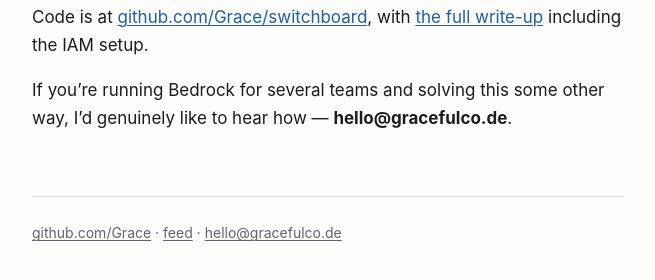
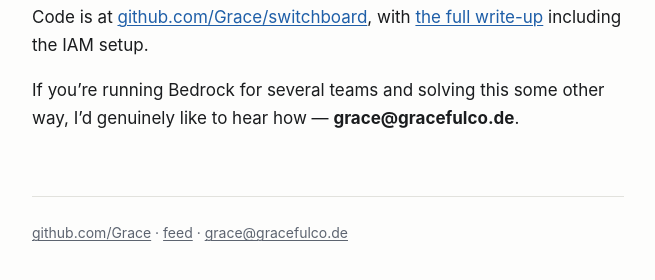
Before and after one commit to Grace/grace.github.io, a Jekyll site: the page built from _posts/2026-09-04-bedrock-bill-one-identity.md, in a window 1280 px wide and 900 px high, scrolled down 3269 px. Shown: the part 560-840 px from the top of the window, without its empty margins (312-967 px from the left). Built offline with Jekyll 4.4.1, drawn with Linux system fonts in a browser that asks for light colours.

Commit message:
Correct the contact email to grace@gracefulco.de
hello@ was wrong and had been published, so anyone who wrote to it may have
bounced.

Co-Authored-By: Claude Opus 5 (1M context) <noreply@anthropic.com>
Claude-Session: https://claude.ai/code/session_01CP8HAD5qh9N9t5FSZ7w4H7

```diff
--- a/_layouts/default.html
+++ b/_layouts/default.html
@@ -19,7 +19,7 @@
 <footer class="site">
   <a href="https://github.com/{{ site.github_username }}">github.com/{{ site.github_username }}</a> ·
   <a href="{{ '/feed.xml' | relative_url }}">feed</a> ·
-  <a href="mailto:hello@gracefulco.de">hello@gracefulco.de</a>
+  <a href="mailto:grace@gracefulco.de">grace@gracefulco.de</a>
 </footer>
 </body>
 </html>
--- a/_posts/2026-09-04-bedrock-bill-one-identity.md
+++ b/_posts/2026-09-04-bedrock-bill-one-identity.md
@@ -139,4 +139,4 @@ with [the full write-up](https://github.com/Grace/switchboard/blob/main/docs/cos
 including the IAM setup.
 
 If you're running Bedrock for several teams and solving this some other way, I'd
-genuinely like to hear how — **hello@gracefulco.de**.
+genuinely like to hear how — **grace@gracefulco.de**.
```
